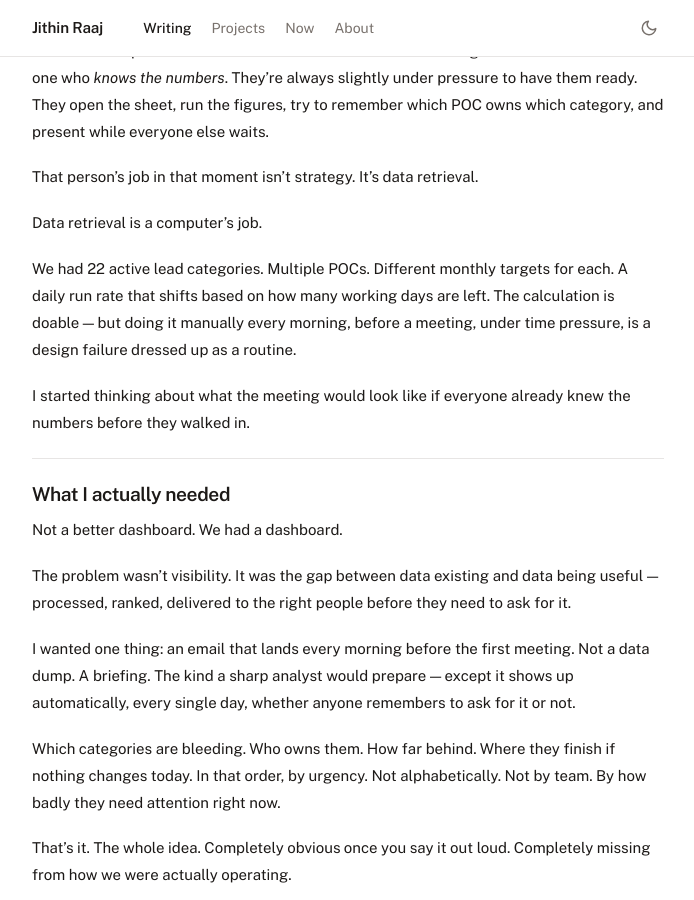
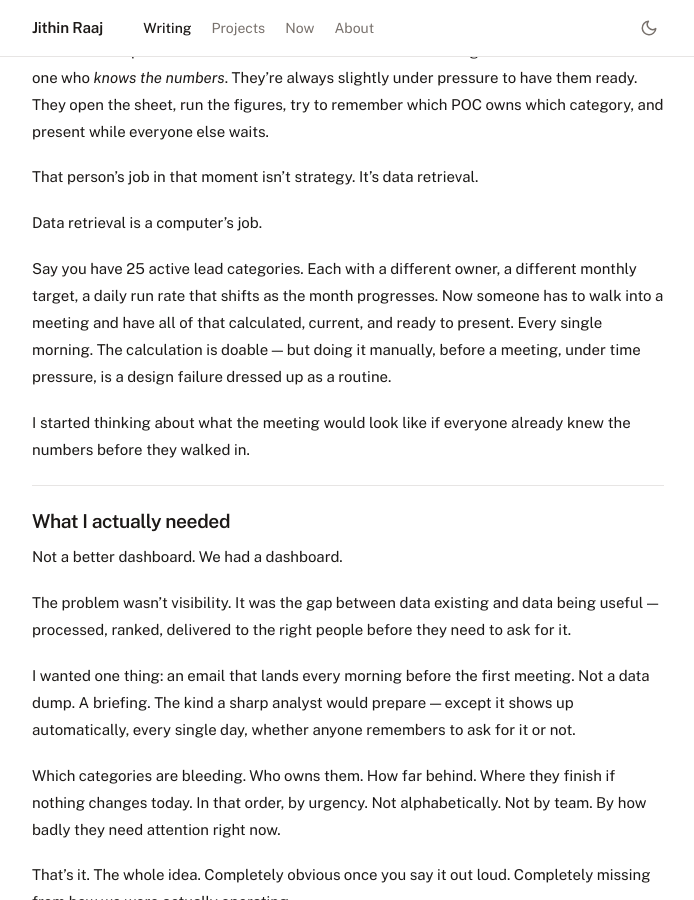
Before and after one commit to jithinrajtk/jithinrajtk.github.io, a Jekyll site: the page built from _posts/2026-04-05-okr-lead-report-automation.md, in a window 1280 px wide and 900 px high, scrolled down 1125 px. Shown: the whole window, without its empty margins (292-986 px from the left). Built offline with Jekyll 4.4.1, drawn with Linux system fonts in a browser that asks for light colours; nearby versions of some CDN libraries.

Commit message:
Replace real category count with hypothetical framing

```diff
--- a/_posts/2026-04-05-okr-lead-report-automation.md
+++ b/_posts/2026-04-05-okr-lead-report-automation.md
@@ -39,7 +39,7 @@ That person's job in that moment isn't strategy. It's data retrieval.
 
 Data retrieval is a computer's job.
 
-We had 22 active lead categories. Multiple POCs. Different monthly targets for each. A daily run rate that shifts based on how many working days are left. The calculation is doable — but doing it manually every morning, before a meeting, under time pressure, is a design failure dressed up as a routine.
+Say you have 25 active lead categories. Each with a different owner, a different monthly target, a daily run rate that shifts as the month progresses. Now someone has to walk into a meeting and have all of that calculated, current, and ready to present. Every single morning. The calculation is doable — but doing it manually, before a meeting, under time pressure, is a design failure dressed up as a routine.
 
 I started thinking about what the meeting would look like if everyone already knew the numbers before they walked in.
 
```
